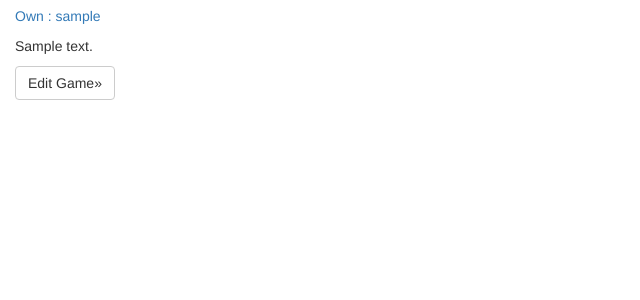
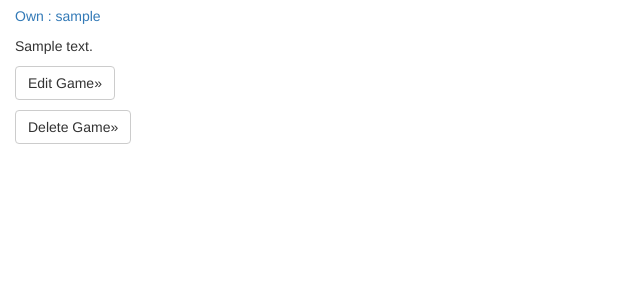
Before and after one commit to jcwillian/TeobaldoGames, a Flask app: a page that uses TeobaldoGames/templates/game.html in a window 1280 px wide. Shown: the part 298-598 px from the top of the page, without its empty margins (0-640 px from the left). Run offline with Flask 2, Linux system fonts and the light colour scheme; a user stored in the database is signed in; tables that the repository leaves empty hold one stand-in row (values such as "Sample post"); grey boxes marked "Sample" are stand-in pictures; parts of the project's set-up code (start-up, migrations or seed data) failed here and were passed over; some libraries are stand-ins or nearby versions.

Commit message:
delete game

```diff
--- a/TeobaldoGames/templates/game.html
+++ b/TeobaldoGames/templates/game.html
@@ -14,6 +14,7 @@
      <p>{{game.description}}</p>
      {% if g.user.is_authenticated() and g.user.nickname == game.own.nickname %}
 		<p><a class="btn btn-default" href="{{ url_for('editgame', id=game.id)}}" role="button">Edit Game&raquo;</a></p>
+		<p><a class="btn btn-default" href="{{ url_for('deletegame', id=game.id)}}" role="button">Delete Game&raquo;</a></p>
 	{% else %}
 		{% if g.user.is_authenticated()%}
      <p><a class="btn btn-default" href="{{ url_for('buy', id=game.id)}}" role="button">Buy&raquo;</a></p>
```
